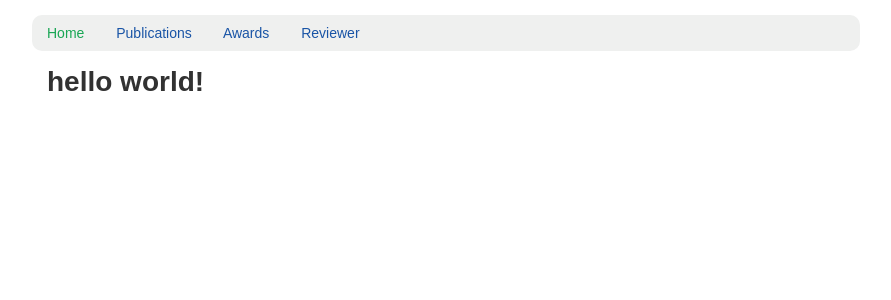
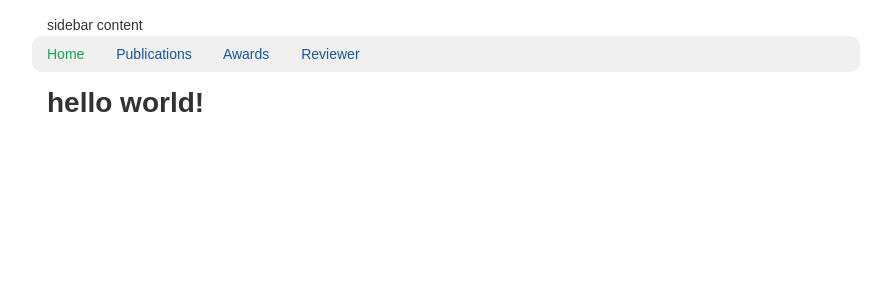
Before and after one commit to rami-mochaourab/rami-mochaourab.github.io, a Jekyll site: the page built from index.html, in a window 1280 px wide. Shown: the top 300 px of the page, without its empty margins (209-1100 px from the left). Built offline with Jekyll 4.4.1, drawn with Linux system fonts in a browser that asks for light colours.

Commit message:
Update default.html

```diff
--- a/_layouts/default.html
+++ b/_layouts/default.html
@@ -6,6 +6,13 @@
     <link rel="stylesheet" href="/assets/css/styles.css">
   </head>
   <body>
+
+    {% if page.title == "Home" %}
+      <div class="sidebar">
+        sidebar content
+      </div>
+    {% endif %}
+
     {% include navigation.html %}
     {{ content }}
   </body>
```
